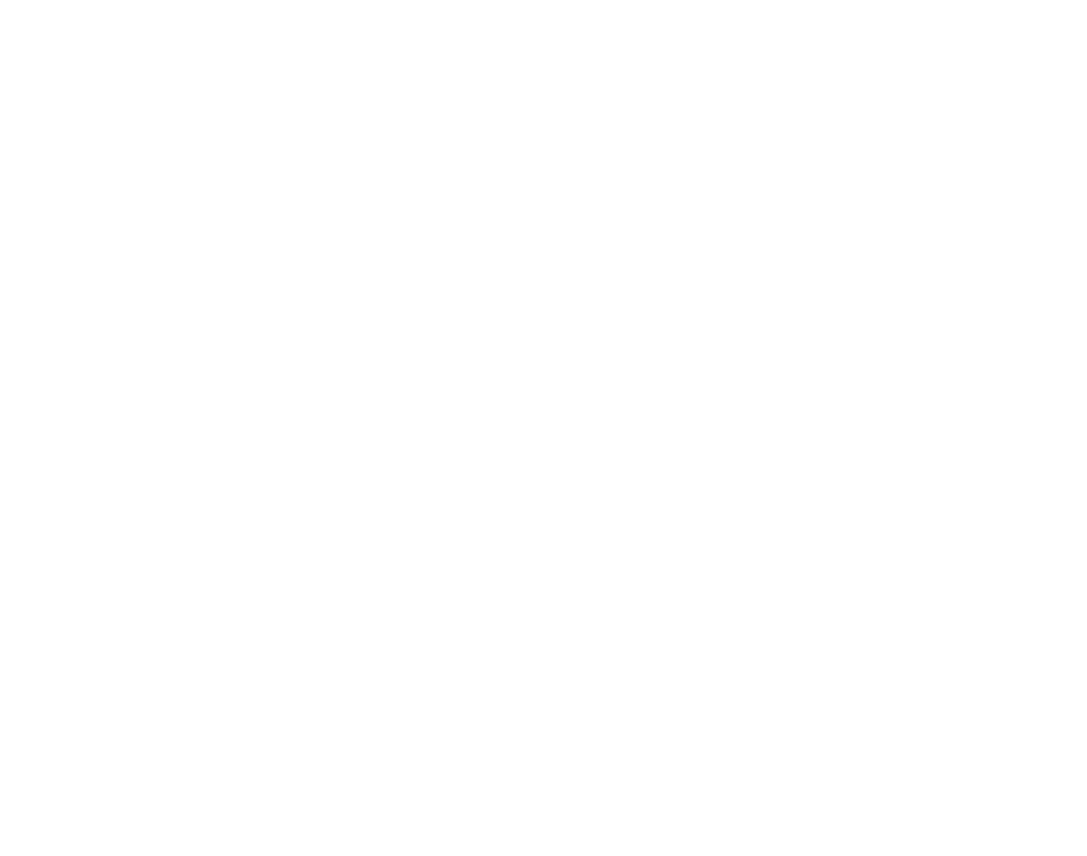
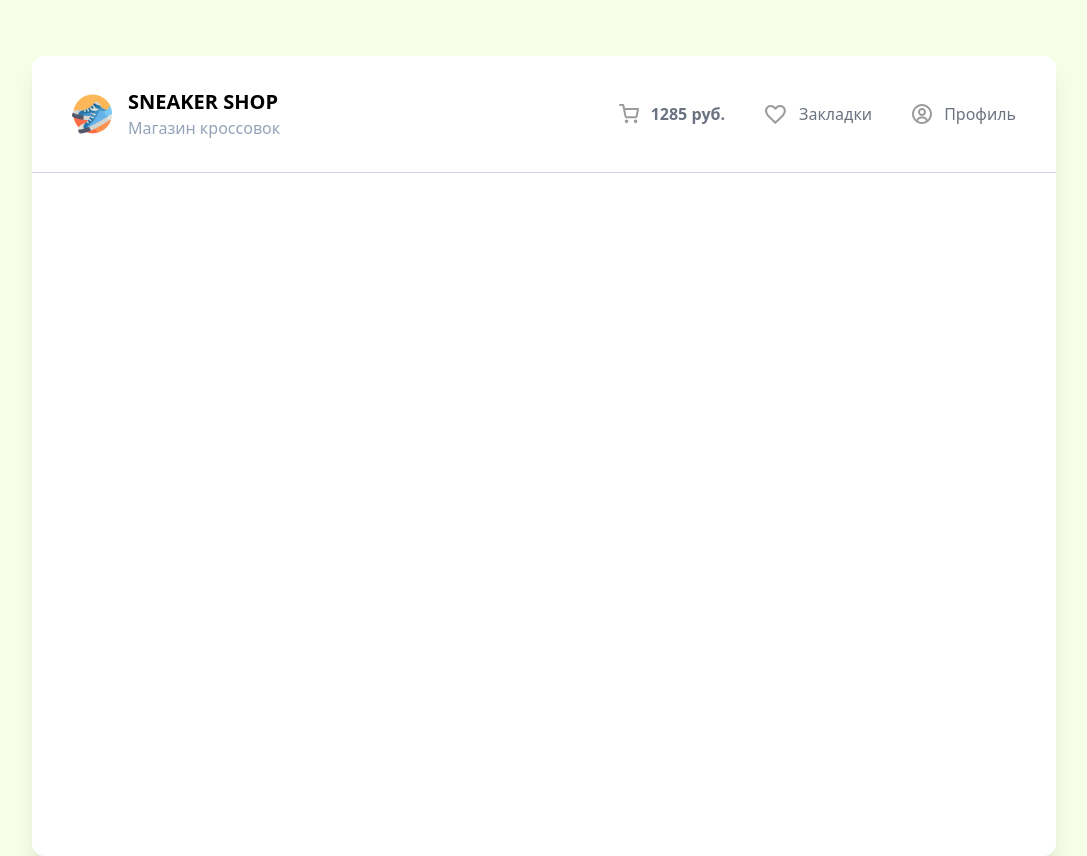
Before and after one commit to AAR89/sneaker-store, a Vue app: page / in a window 1280 px wide. Shown: the whole page, without its empty margins (96-1183 px from the left). Before the commit the page ends 800 px from the top, so only its background shows below. Built offline with nearby package versions, Linux system fonts and the light colour scheme.

Commit message:
add HeaderComponent

```diff
--- a/src/App.vue
+++ b/src/App.vue
@@ -1,9 +1,10 @@
 <script setup>
-
+    import HeaderComponent from './components/HeaderComponent.vue';
 </script>
 
 <template>
- <div>
+    <div class="bg-white h-screen w-4/5 m-auto rounded-xl shadow-xl mt-14">
+       <HeaderComponent/>
     </div>
 </template>
 
--- a/src/assets/main.css
+++ b/src/assets/main.css
@@ -1,3 +1,8 @@
 @tailwind base;
 @tailwind components;
 @tailwind utilities;
+
+body{
+  background-color: rgb(247 254 231);
+
+}
--- /dev/null
+++ b/src/components/HeaderComponent.vue
@@ -0,0 +1,28 @@
+<template>
+     <header class="flex justify-between border-b border-slate-300 px-10 py-8">
+            <div class="flex items-center gap-4">
+                <img src="/logo.png" alt="Logo" class="w-10">
+                <div>
+                    <h2 class="text-xl font-bold uppercase">Sneaker shop</h2>
+                    <p class="text-slate-400">Магазин кроссовок</p>
+                </div>
+            </div>
+
+            <ul class="flex items-center gap-10">
+                <li class="flex items-center gap-3 text-gray-500 cursor-pointer hover:text-black">
+                    <img src="/cart.svg" alt="Cart">
+                    <b>1285 руб.</b>
+                </li>
+
+                <li class="flex items-center gap-3 text-gray-500 cursor-pointer hover:text-black">
+                    <img src="/heart.svg" alt="Cart">
+                    <span>Закладки</span>
+                </li>
+
+                <li class="flex items-center gap-3 text-gray-500 cursor-pointer hover:text-black">
+                    <img src="/profile.svg" alt="Cart">
+                    <span>Профиль</span>
+                </li>
+            </ul>
+        </header>
+</template>
```
